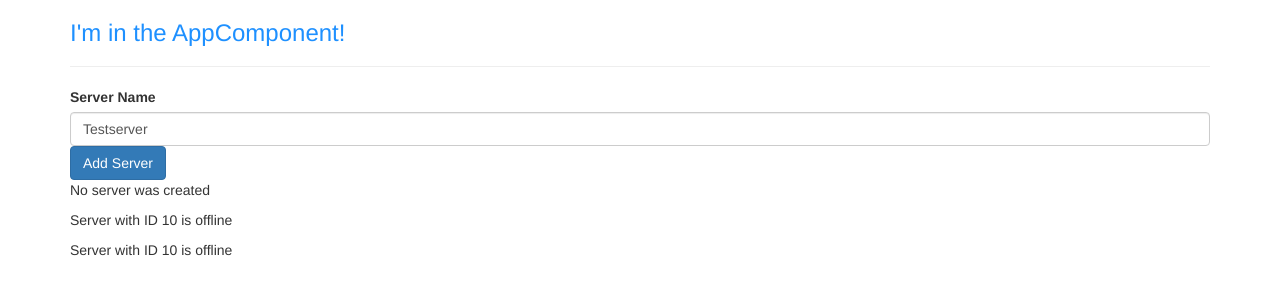
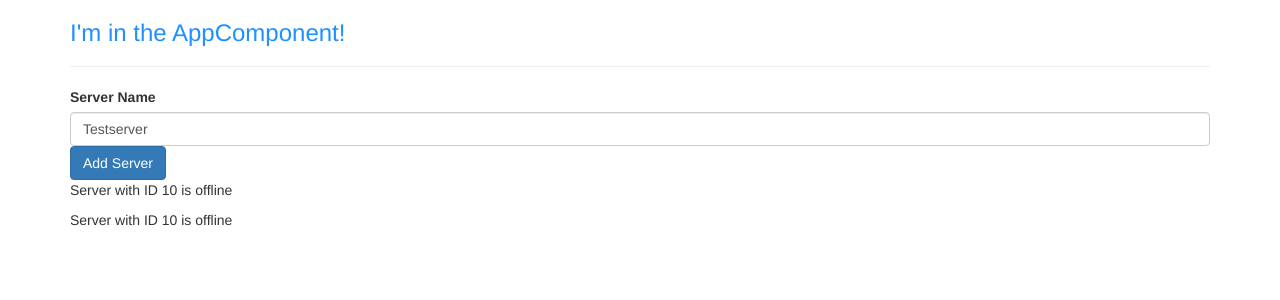
Before and after one commit to inorwa/my-first-app, an Angular app: page / in a window 1280 px wide. Shown: the top 300 px of the page. Built offline with nearby package versions, Linux system fonts and the light colour scheme.

Commit message:
only ngIf

```diff
--- a/src/app/servers/servers.component.html
+++ b/src/app/servers/servers.component.html
@@ -15,11 +15,6 @@
 </button>
 <!-- <p> [innerText]= allowNewServer  </p> -->
 <!--<p>{{ serverCreationsStatus }}</p>-->
-<p *ngIf="serverCreated; else noServer">Server was created, server name is {{serverName}}</p>
-<ng-template #noServer>
-  <p>
-    No server was created
-  </p>
-</ng-template>
+<p *ngIf="serverCreated">Server was created, server name is {{serverName}}</p>
 <app-server></app-server>
 <app-server></app-server>
```
